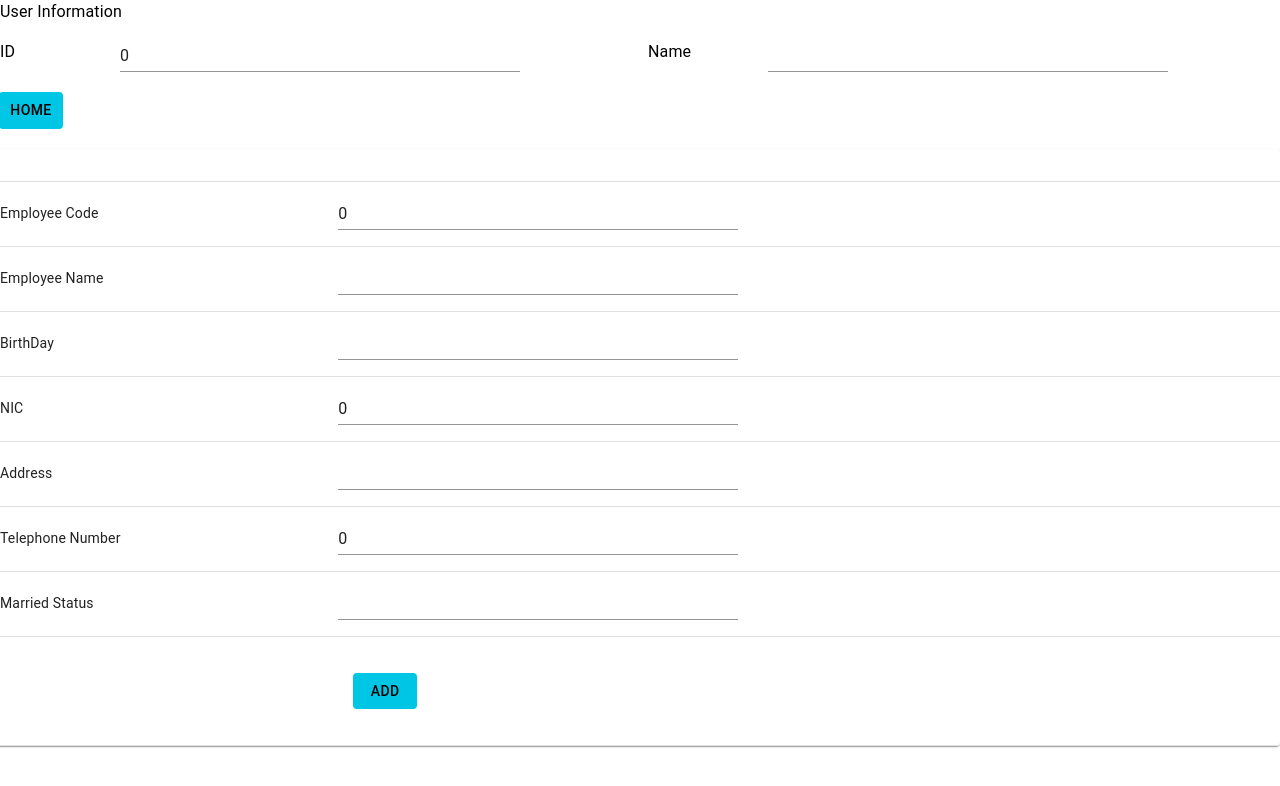
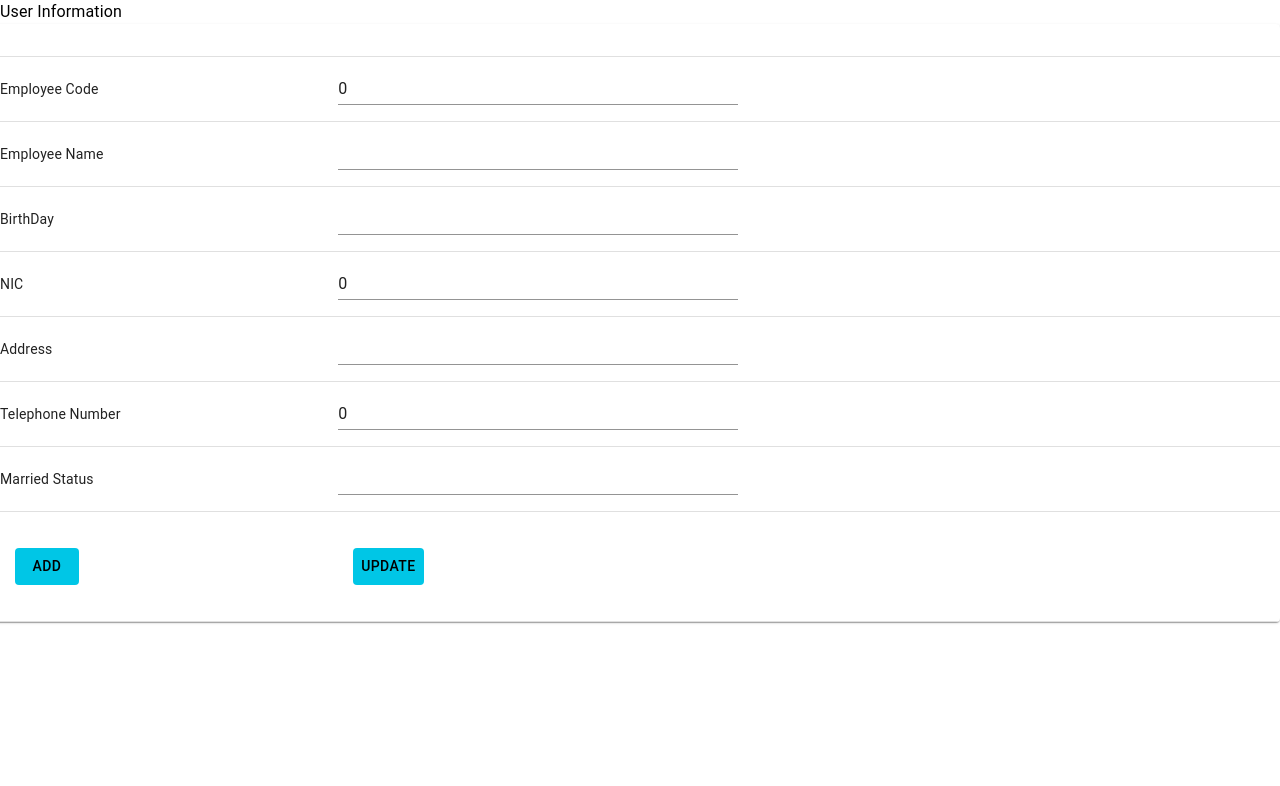
Before and after one commit to NaVindu0315/PUSL3120-FullStack-Group-01, a React (Create React App) app in the folder dwanp-frontend/: page /employeeform in a window 1280 px wide. Shown: the top 786 px of the page. Built offline with nearby package versions, Linux system fonts and the light colour scheme.

Commit message:
update doesnt work

```diff
--- a/dwanp-frontend/src/Employee-Navindu/Employee.js
+++ b/dwanp-frontend/src/Employee-Navindu/Employee.js
@@ -114,7 +114,7 @@ const Employee=()=>
                  // console.log(response.data.response);
                 getEmp();
                 setSubmitted(false);
-                setIsEdit(false);
+                isedit(false);
               })
               .catch(error => {
                   console.error("Axios Error :" ,error);
--- a/dwanp-frontend/src/Employee-Navindu/Employee_Form.js
+++ b/dwanp-frontend/src/Employee-Navindu/Employee_Form.js
@@ -13,8 +13,7 @@ const EmployeeForm = ({addEmp,submitted,data,isedit ,updateEmp}) =>
     const navigate = useNavigate();
 
       //declaring stat
-   const [id,setid] = useState(0);
-   const [name,setname] = useState('');
+
    //creating new  for new form
    const[emp_code,setEmpcode] =useState(0);
    const[emp_name,setEmpName] =useState('');
@@ -68,77 +67,8 @@ const EmployeeForm = ({addEmp,submitted,data,isedit ,updateEmp}) =>
           User Information
         </Typography>
       </Grid>
-      <Grid item xs={12} sm={6} sx={{ display: "flex" }}>
-        <Typography
-          component="label"
-          htmlFor="id"
-          sx={{
-            color: "#000000",
-            marginRight: "20px",
-            fontSize: "16px",
-            width: "100px",
-            display: "block",
-          }}
-        >
-          ID
-        </Typography>
-        <Input
-          type="number"
-          id="id"
-          name="id"
-          sx={{ width: "400px" }}
-          value={id}
-          onChange={e => setid(e.target.value)}
-        />
-      </Grid>
-      <Grid item xs={12} sm={6} sx={{ display: "flex" }}>
-        <Typography
-          component="label"
-          htmlFor="name"
-          sx={{
-            color: "#000000",
-            marginRight: "20px",
-            fontSize: "16px",
-            width: "100px",
-            display: "block",
-          }}
-        >
-          Name
-        </Typography>
-        <Input
-          type="text"
-          id="name"
-          name="name"
-          sx={{ width: "400px" }}
-         value={name}
-        onChange={e=>setname(e.target.value)}
-        />
-      </Grid>
 
 
-
-
-
-      <Button
-        sx={{
-          margin: "auto",
-          marginBottom: "20px",
-          backgroundColor: "#00c6e6",
-          color: "#000000",
-          marginLeft: "15px",
-          marginTop: "20px",
-          "&:hover": {
-            opacity: 0.7,
-            backgroundColor: "#00c6e6",
-          },
-        }}
-        onClick={()=>
-          navigate('/')
-
-        }
-      >
-        Home
-      </Button>
       <TableContainer component={Paper} >
         <Table
 
@@ -243,7 +173,28 @@ const EmployeeForm = ({addEmp,submitted,data,isedit ,updateEmp}) =>
               </TableCell>
             </TableRow>
             <TableRow>
-              <TableCell></TableCell>
+              <TableCell>
+              <Button
+        sx={{
+          margin: "auto",
+          marginBottom: "20px",
+          backgroundColor: "#00c6e6",
+          color: "#000000",
+          marginLeft: "15px",
+          marginTop: "20px",
+          "&:hover": {
+            opacity: 0.7,
+            backgroundColor: "#00c6e6",
+          },
+        }}
+        onClick={()=>{
+        addEmp({emp_code,emp_name,bdate,nic,adrs,tel,civil})
+        }}
+      >
+        Add
+
+      </Button>
+              </TableCell>
               <TableCell>
 
               <Button
@@ -259,14 +210,14 @@ const EmployeeForm = ({addEmp,submitted,data,isedit ,updateEmp}) =>
             backgroundColor: "#00c6e6",
           },
         }}
-        onClick={()=>isedit ? updateEmp({emp_code,emp_name,bdate,nic,adrs,tel,civil}) :
-        addEmp({emp_code,emp_name,bdate,nic,adrs,tel,civil})
+        onClick={()=>{ if(isedit==true)
+        {
+          updateEmp({emp_code,emp_name,bdate,nic,adrs,tel,civil})
+        } }
+
         }
       >
-        {
-          isedit? 'update' : 'add'
-        }
-
+      Update
       </Button>
               </TableCell>
             </TableRow>
```
